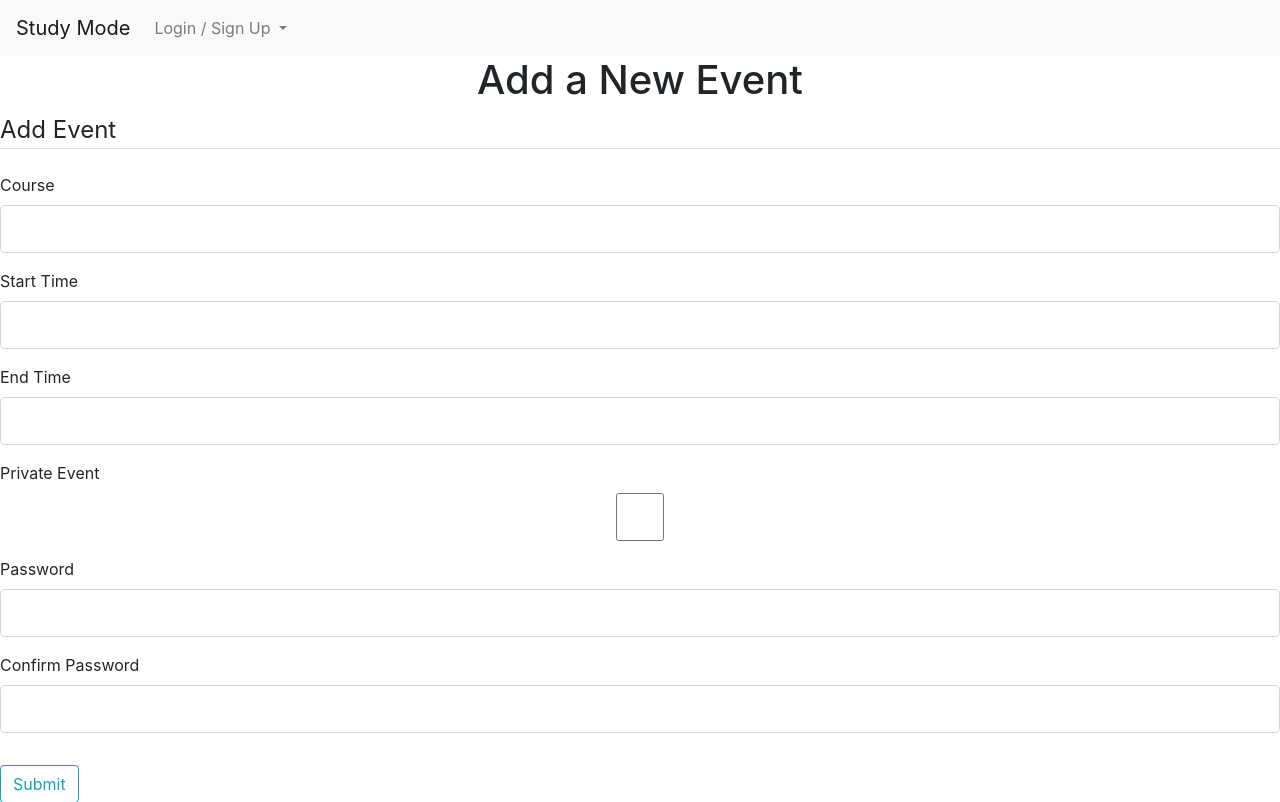
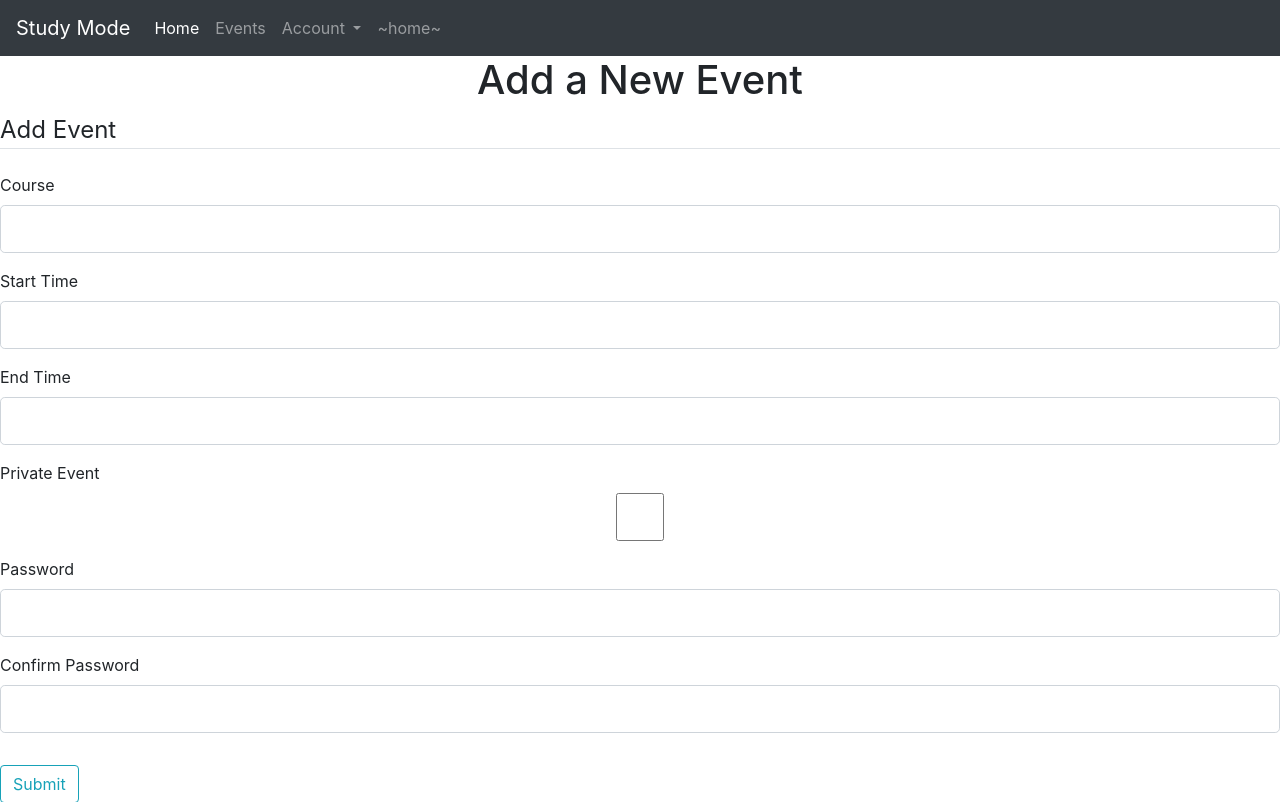
Before and after one commit to joelsiew/StudyMode, a Flask app: page /event in a window 1280 px wide. Shown: the top 802 px of the page. Run offline with Flask 2, Linux system fonts and the light colour scheme; some libraries are stand-ins or nearby versions.

Commit message:
adams commit dark bar

```diff
--- a/studymode/routes.py
+++ b/studymode/routes.py
@@ -13,6 +13,11 @@ def home():
         return render_template('home.html', title='Home')
     else:
         return redirect(url_for('register'))
+
+
+@app.route('/')
+def opening():
+    return render_template('opening_page.html');
 
 
 @app.route('/map')
--- a/studymode/templates/layout.html
+++ b/studymode/templates/layout.html
@@ -2,11 +2,12 @@
 <html lang="en">
   <head>
     <!-- Required meta tags -->
-    <meta charset="utf-8"/>
+    <meta charset="utf-8" />
     <meta
       name="viewport"
       content="width=device-width, initial-scale=1, shrink-to-fit=no"
     />
+
     <!-- Bootstrap CSS -->
     <link
       rel="stylesheet"
@@ -15,44 +16,6 @@
       crossorigin="anonymous"
     />
 
-    <nav class="navbar navbar-expand-lg navbar-light bg-light">
-        <a class="navbar-brand" href="{{ url_for('home') }}">Study Mode</a>
-        <button
-                class="navbar-toggler"
-                type="button"
-                data-toggle="collapse"
-                data-target="#navbarSupportedContent"
-                aria-controls="navbarSupportedContent"
-                aria-expanded="false"
-                aria-label="Toggle navigation"
-        >
-            <span class="navbar-toggler-icon"></span>
-        </button>
-        {# Click #}
-        <div class="collapse navbar-collapse" id="navbarSupportedContent">
-            <ul class="navbar-nav mr-auto">
-                <li class="nav-item dropdown">
-                    <a
-                            class="nav-link dropdown-toggle"
-                            href="#"
-                            id="navbarDropdown"
-                            role="button"
-                            data-toggle="dropdown"
-                            aria-haspopup="true"
-                            aria-expanded="false"
-                    >
-                        Login / Sign Up
-                    </a>
-                    <div class="dropdown-menu" aria-labelledby="navbarDropdown">
-                        <a class="dropdown-item" href="#">Login</a>
-                        <div class="dropdown-divider"></div>
-                        <a class="dropdown-item" href="#">Sign Up</a>
-                        <div class="dropdown-divider"></div>
-                    </div>
-                </li>
-            </ul>
-        </div>
-    </nav>
     {% if title %}
     <title>Study Mode - {{ title }}</title>
     {% else %}
@@ -60,8 +23,37 @@
     {% endif %}
   </head>
   <body>
-    {{ content }}
-</body>
+
+        <nav class="navbar navbar-expand-lg navbar-dark bg-dark">
+      <a class="navbar-brand" href="{{ url_for('map') }}">Study Mode</a>
+      <button class="navbar-toggler" type="button" data-toggle="collapse" data-target="#navbarNavDropdown" aria-controls="navbarNavDropdown" aria-expanded="false" aria-label="Toggle navigation">
+        <span class="navbar-toggler-icon"></span>
+      </button>
+      <div class="collapse navbar-collapse" id="navbarNavDropdown">
+        <ul class="navbar-nav">
+          <li class="nav-item active">
+            <a class="nav-link" href="{{ url_for('map') }}">Home <span class="sr-only">(current)</span></a>
+          </li>
+          <li class="nav-item">
+            <a class="nav-link" href="#">Events</a>
+          </li>
+          <li class="nav-item dropdown">
+            <a class="nav-link dropdown-toggle" href="#" id="navbarDropdownMenuLink" role="button" data-toggle="dropdown" aria-haspopup="true" aria-expanded="false">
+              Account
+            </a>
+            <div class="dropdown-menu" aria-labelledby="navbarDropdownMenuLink">
+              <a class="dropdown-item" href="#">Account Settings</a>
+              <a class="dropdown-item" href="#">Log Out</a>
+            <!-- <a class="dropdown-item" href="#">Something else here</a>    -->
+            <li class="nav-item">
+            <a class="nav-link" href="{{ url_for('opening') }}">~home~</a>
+          </li>
+            </div>
+          </li>
+        </ul>
+      </div>
+    </nav>
+
     {% with messages = get_flashed_messages(with_categories=true) %} {% if
     messages %} {% for category, message in messages %}
     <div class="alert alert-{{ category }}">
```
Also changed, not shown: studymode/templates/opening_page.html (added, +12 -0 lines). Lines whose indentation alone changed are shown as unchanged.
